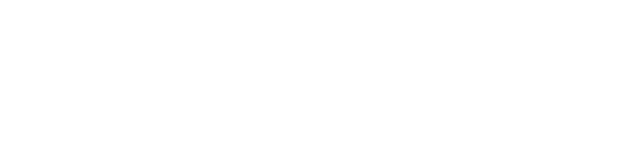
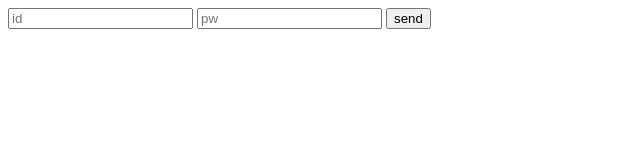
Before and after one commit to KDT-IaaS-Class-Two-Group/Ztp_DBCRUD, a website: page public/html/index.html in a window 1280 px wide. Shown: the whole page, without its empty margins (0-640 px from the left). Drawn offline with Linux system fonts and the light colour scheme.

Commit message:
HTML_input wrapper 생성

```diff
--- a/public/html/index.html
+++ b/public/html/index.html
@@ -6,5 +6,10 @@
   <title>Database CRUD Test</title>
 </head>
 <body>
+  <div id="inputWrapper">
+    <input type="text" id="id-input" placeholder="id">
+    <input type="password" id="pw-input" placeholder="pw">
+    <button>send</button>
+  </div>
 </body>
 </html>
```
